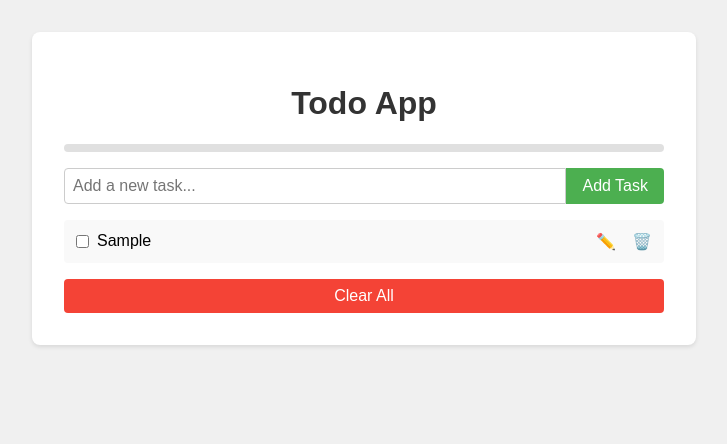
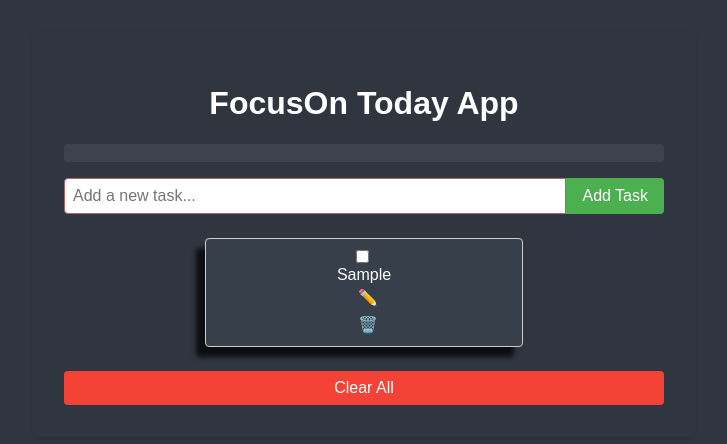
Before and after one commit to armanmulani/Focus-On-Today-App, a plain HTML site: page index.html in a window 1280 px wide. Both pictures are taken after typing "Sample" into the empty fields and a click on the button "Add Task". Shown: the whole page, without its empty margins (276-1003 px from the left). Drawn offline with Linux system fonts and the light colour scheme.

Commit message:
Redesigned homepage layout for better user experience

```diff
--- a/index.html
+++ b/index.html
@@ -1,19 +1,31 @@
 <!DOCTYPE html>
 <html lang="en">
   <head>
-    <meta charset="UTF-8">
-    <meta name="viewport" content="width=device-width, initial-scale=1.0">
+    <meta charset="UTF-8" />
+    <meta name="viewport" content="width=device-width, initial-scale=1.0" />
     <title>Todo App with Progress Bar</title>
-    <link rel="stylesheet" href="style.css">
+    <link rel="stylesheet" href="style.css" />
   </head>
   <body>
     <div class="container">
-        <h1>Todo App</h1>
+      <h1>FocusOn Today App</h1>
       <div class="progress-container" aria-label="Task completion progress">
-            <div class="progress-bar" id="progress-bar" role="progressbar" aria-valuenow="0" aria-valuemin="0" aria-valuemax="100"></div>
+        <div
+          class="progress-bar"
+          id="progress-bar"
+          role="progressbar"
+          aria-valuenow="0"
+          aria-valuemin="0"
+          aria-valuemax="100"
+        ></div>
       </div>
       <form id="todo-form">
-            <input type="text" id="todo-input" placeholder="Add a new task..." required>
+        <input
+          type="text"
+          id="todo-input"
+          placeholder="Add a new task..."
+          required
+        />
         <button type="submit">Add Task</button>
       </form>
       <div id="error-message" class="error-message"></div>
--- a/style.css
+++ b/style.css
@@ -1,6 +1,6 @@
 body {
     font-family: Arial, sans-serif;
-    background-color: #f0f0f0;
+    background-color: #2F3640;
     margin: 0;
     padding: 0;
 }
@@ -8,7 +8,7 @@ body {
 .container {
     max-width: 600px;
     margin: 2rem auto;
-    background-color: #fff;
+    background-color: #2F3640;
     padding: 2rem;
     border-radius: 8px;
     box-shadow: 0 2px 4px rgba(0, 0, 0, 0.1);
@@ -16,13 +16,13 @@ body {
 
 h1 {
     text-align: center;
-    color: #333;
+    color: #ffffff;
 }
 
 .progress-container {
     width: 100%;
-    height: 8px;
-    background-color: #e0e0e0;
+    height: 18px;
+    background-color: #e0e0e013;
     border-radius: 4px;
     margin-bottom: 1rem;
 }
@@ -32,6 +32,7 @@ h1 {
     background-color: #4caf50;
     border-radius: 4px;
     transition: width 0.3s ease;
+
 }
 
 #todo-form {
@@ -43,7 +44,7 @@ h1 {
     flex-grow: 1;
     padding: 0.5rem;
     font-size: 1rem;
-    border: 1px solid #ccc;
+    border: 1px solid #b16363;
     border-radius: 4px 0 0 4px;
 }
 
@@ -63,30 +64,48 @@ button:hover {
 }
 
 #todo-list {
-    list-style-type: none;
+    list-style-type:decimal-leading-zero;
+    display: flex;
+    flex-wrap: wrap;
+    justify-content: center;
     padding: 0;
 }
 
 .todo-item {
     display: flex;
+    flex-direction: column;
     align-items: center;
     padding: 0.5rem;
-    background-color: #f9f9f9;
+    background-color: #373F4A;
     border-radius: 4px;
-    margin-bottom: 0.5rem;
+    margin: 0.5rem;
+    width: 300px;
+    height: auto;
+    white-space: pre-wrap;
+    word-wrap: break-word;
+    padding: 8px;
+    border: 1px solid #ccc;
+    -webkit-box-shadow: -9px 10px 5px 0px rgba(0,0,0,0.75);
+    -moz-box-shadow: -9px 10px 5px 0px rgba(0,0,0,0.75);
+    box-shadow: -9px 10px 5px 0px rgba(0,0,0,0.75);
 }
 
 .todo-item.completed {
-    text-decoration: line-through;
-    opacity: 0.6;
+    opacity: 100;
+    background-color: #45a049;
+    -webkit-box-shadow: inset 1px 0px 34px -14px rgba(0,0,0,0.75);
+    -moz-box-shadow: inset 1px 0px 34px -14px rgba(0,0,0,0.75);
+    box-shadow: inset 1px 0px 34px -14px rgba(0,0,0,0.75);
 }
 
 .todo-item input[type="checkbox"] {
     margin-right: 0.5rem;
+    background-color: #373F4A;
 }
 
 .todo-item .todo-text {
     flex-grow: 1;
+    color: #ffffff;
 }
 
 .todo-item .delete-btn,
```
Lines whose indentation alone changed are shown as unchanged.
